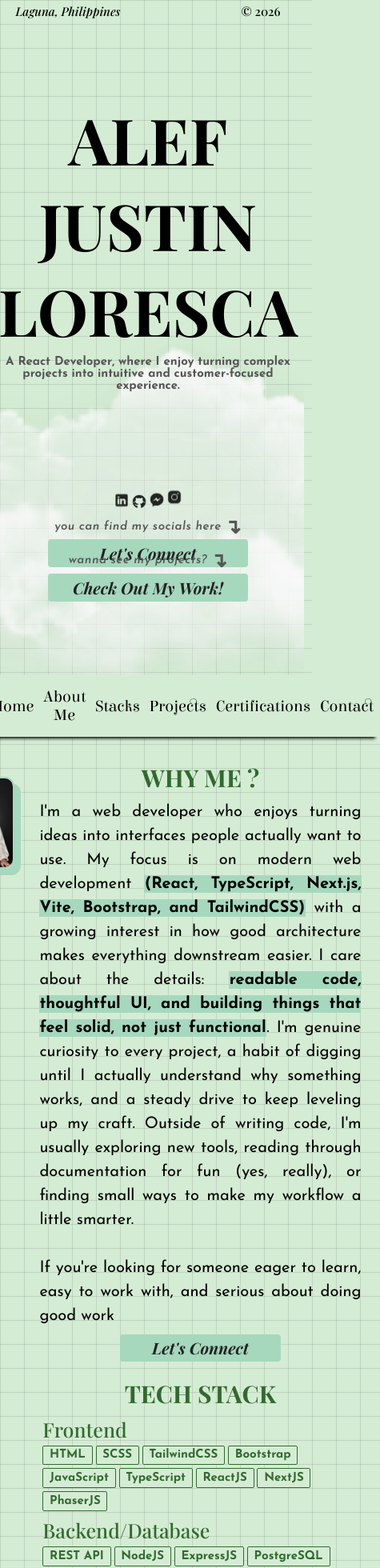
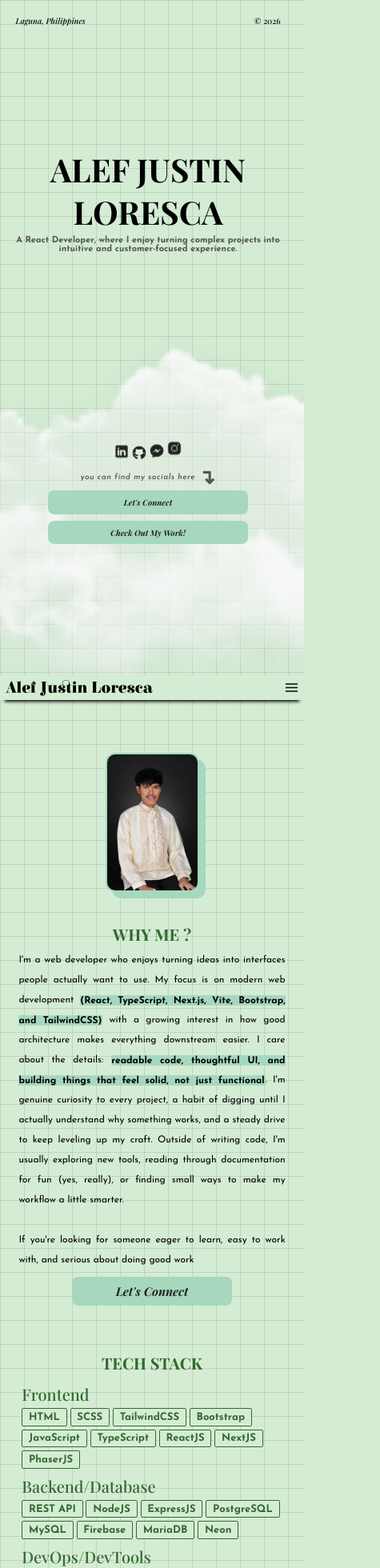
Before and after one commit to krobbus/Portfolio, a React (Vite) app: page / in a window 390 px wide. Shown: the top 1960 px of the page at 80% size, 475 px wide, since content can reach past the window. Built offline with nearby package versions, Linux system fonts and the light colour scheme.

Commit message:
Adjust media sizing

```diff
--- a/src/App.css
+++ b/src/App.css
@@ -124,7 +124,7 @@
 
             &.open { transform: translateX(0); }
 
-            .menu-toggle-inside{
+            .menuToggleInside{
                 width: 4vw;
                 cursor: pointer;
             }
--- a/src/styles/MediaSizing.css
+++ b/src/styles/MediaSizing.css
@@ -1,22 +1,22 @@
 @media (max-width: 1000px) {
     body{
-        #portfolio-container{
+        #portfolioContainer{
             /* Header */
             header{
                 padding: 4vw;
 
-                #top-header{ font-size: calc(var(--small-desktop-font) - 5px); }
+                #topHeader{ font-size: calc(var(--small-desktop-font) - 5px); }
 
-                .main-wrapper{
-                    #main-header{
+                .mainWrapper{
+                    #mainHeader{
                         h1{ font-size: calc(var(--title-desktop-font) - 40px); }
                         h2{ font-size: calc(var(--small-desktop-font) - 4px); }
                     }
 
-                    #contact-pills{
-                        .pill-wrapper {
-                            .social-hint > .hint-text{ font-size: calc(var(--small-desktop-font) - 5px);}
-                            .pill{
+                    #contactPills{
+                        .pillWrapper {
+                            .socialHint > .textHint{ font-size: calc(var(--small-desktop-font) - 5px);}
+                            button{
                                 padding: 2vw;
                                 border-radius: 2vw;
                                 width: var(--pill-width);
@@ -24,44 +24,48 @@
                             }
                         }
                     }
+
+                    #contactPills > .pillWrapper:nth-child(2){
+                        .textHint { display: none; }
+                    }
                 }
             }
 
             /* Navigation */
             nav{
                 font-size: calc(var(--small-header-desktop-font) - 5px) !important;
-                > ul { display: none; }
-                .menu-toggle { display: flex; }
-                .mobile-menu{ ul{ gap: 2vh; }}
+                > #menuLinks { display: none; }
+                .menuToggle { display: block; }
+                .mobileMenu{ #mobileMenuLinks{ gap: 2vh; }}
             }
 
             /* About Section */
-            #about-section{
+            #aboutSection{
                 flex-direction: column;
                 justify-content: center;
                 align-items: center;
                 gap: 5vw;
                 padding: 4vw;
 
-                #about-img-wrapper{
+                #imgWrapper{
                     position: relative;
                     justify-content: center;
 
-                    #profile-img{ width: 30vw; }
+                    img{ width: 30vw; }
                 }
 
-                #about-details-wrapper{
-                    #profile-section{
+                #aboutWrapper{
+                    #profileContainer{
                         margin: 5vw 0;
 
                         h3{ font-size: calc(var(--large-header-desktop-font) - 10px); }
 
                         p{
-                            font-size: calc(var(--medium-small-desktop-font) - 5px);
+                            font-size: calc(var(--medium-small-desktop-font) - 8px);
                             line-height: calc(var(--line-height) - 5px);
                         }
 
-                        a{
+                        button{
                             padding: 2vw;
                             border-radius: 2vw;
                             width: var(--pill-width);
@@ -69,40 +73,40 @@
                         }
                     }
 
-                    #stack-section{
+                    #stackContainer{
                         margin: 5vw 0;
                         gap: 2vw;
 
                         h3{ font-size: calc(var(--large-header-desktop-font) - 10px); }
 
-                        .list-container{
-                            p{ font-size: calc(var(--small-header-desktop-font) - 5px); }
-                            .pill-container{ span{ font-size: calc(var(--small-desktop-font) - 2px); }}
+                        #listContainer{
+                            .lists{ h4{ font-size: calc(var(--small-header-desktop-font) - 5px); }}
+                            .pillContainer{ span{ font-size: calc(var(--small-desktop-font) - 2px); }}
                         }
                     }
                 }
             }
 
             /* Project Section */
-            #projects-section{
+            #projectsSection{
                 h3{ font-size: calc(var(--large-header-desktop-font) - 10px); }
 
-                #project-list{
-                    .project-cards{
+                #projectList{
+                    .projectCards{
                         display: flex;
                         flex-direction: column;
 
-                        .project-display{
+                        .projectDisplay{
                             min-width: 100%;
 
                             .slideshow{
-                                .slideshow-frame{
-                                    .slideshow-caption {
+                                .slideshowFrame{
+                                    .slideshowCaption {
                                         p { font-size: calc(var(--small-desktop-font) - 5px); }
                                     }
 
-                                    .slideshow-nav-btn {
-                                        .slideshow-nav-icon {
+                                    .slideshowNavBtn {
+                                        .slideshowNavIcon {
                                             padding: 2vw;
 
                                             img{
@@ -114,8 +118,8 @@
                                     }
                                 }
 
-                                .slideshow-controls {
-                                    .slideshow-play-btn {
+                                .slideshowControls {
+                                    .slideshowPlayBtn {
                                         gap: 1vw;
                                         font-size: calc(var(--small-desktop-font) - 3px);
 
@@ -125,43 +129,43 @@
                                         }
                                     }
 
-                                    .slideshow-counter { font-size: calc(var(--small-desktop-font) - 3px); }
+                                    .slideshowCounter { font-size: calc(var(--small-desktop-font) - 3px); }
                                 }
                             }
 
-                            .project-id{
-                                .project-num, .project-category{ font-size: calc(var(--small-desktop-font) - 5px); }
+                            .projectId{
+                                .projectNum, .projectCategory{ font-size: calc(var(--small-desktop-font) - 5px); }
                                 h4{ font-size: calc(var(--small-header-desktop-font) - 10px); }
-                                .project-link{ font-size: calc(var(--small-desktop-font) - 5px); }
+                                .projectLink{ font-size: calc(var(--small-desktop-font) - 5px); }
                             }
                         }
 
-                        .project-description{
-                            .pill-container{span{font-size: calc(var(--small-desktop-font) - 5px);}}
-                            .list-container{font-size: calc(var(--small-desktop-font) - 5px);}
+                        .projectDescription{
+                            .pillContainer{span{font-size: calc(var(--small-desktop-font) - 5px);}}
+                            .listContainer{font-size: calc(var(--small-desktop-font) - 5px);}
                         }
                     }
                 }
             }
 
             /* Certificate Section */
-            #certifications-section{
+            #certificationsSection{
                 h3{ font-size: calc(var(--large-header-desktop-font) - 10px); }
 
-                .slideshow-nav-btn {
+                .slideshowNavBtn {
                     opacity: 0;
                     pointer-events: none;
                 }
 
-                #cert-viewport{
-                    #cert-track{
+                #certViewport{
+                    #certTrack{
                         flex-direction: column;
                         gap: 5vw;
 
-                        .cert-slide{
+                        .certSlide{
                             flex: 1;
 
-                            .img-wrapper{
+                            .imgWrapper{
                                 img{
                                     width: 60%;
                                 }
@@ -180,7 +184,7 @@
             footer{
                 padding: 4vw;
 
-                #email-container {
+                #emailContainer {
                     h3{ font-size: calc(var(--large-header-desktop-font) - 10px); }
 
                     form{
@@ -203,7 +207,7 @@
                         }
                     }
 
-                    #contact-containers {
+                    #contactContainers {
                         gap: 3vw;
 
                         a{
```
